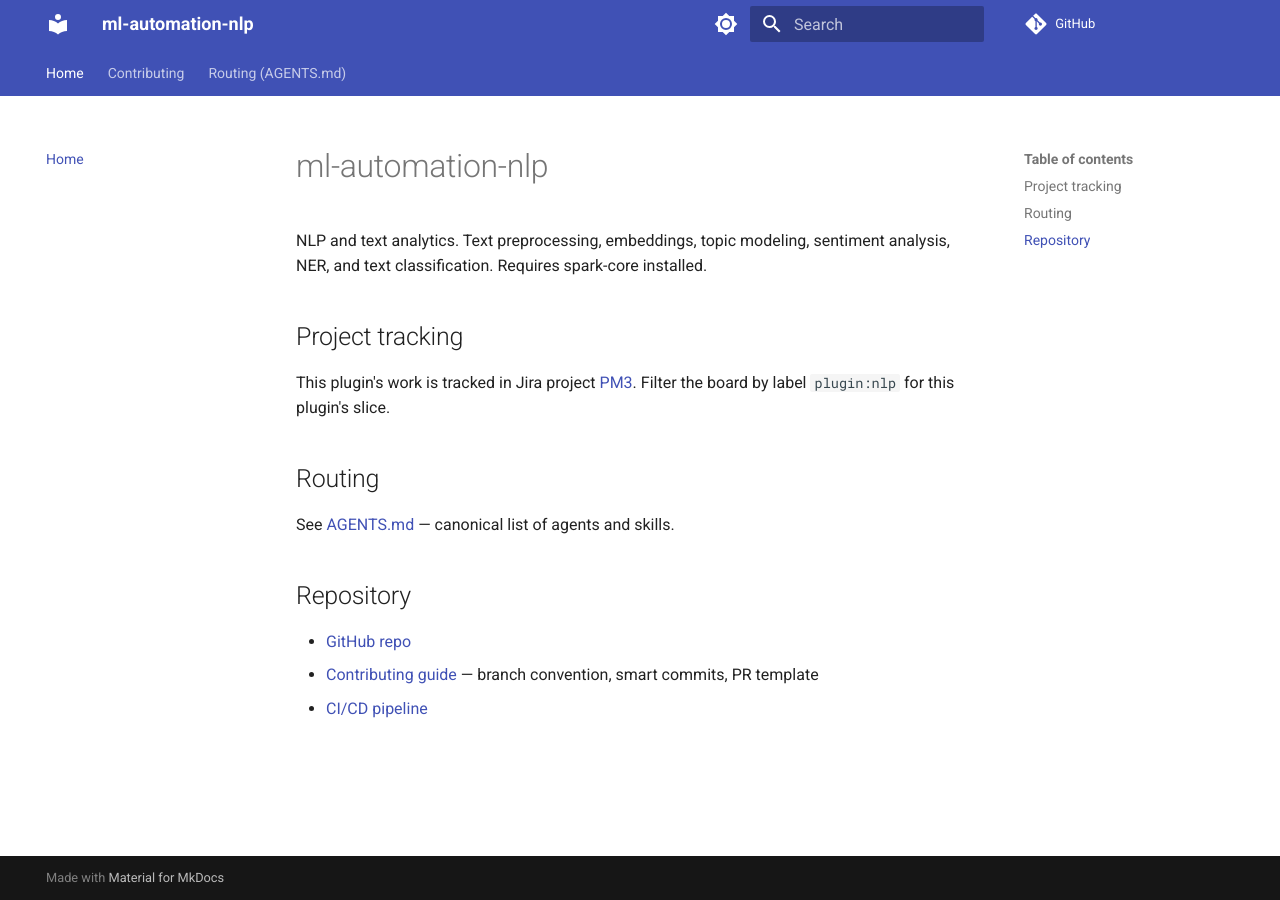
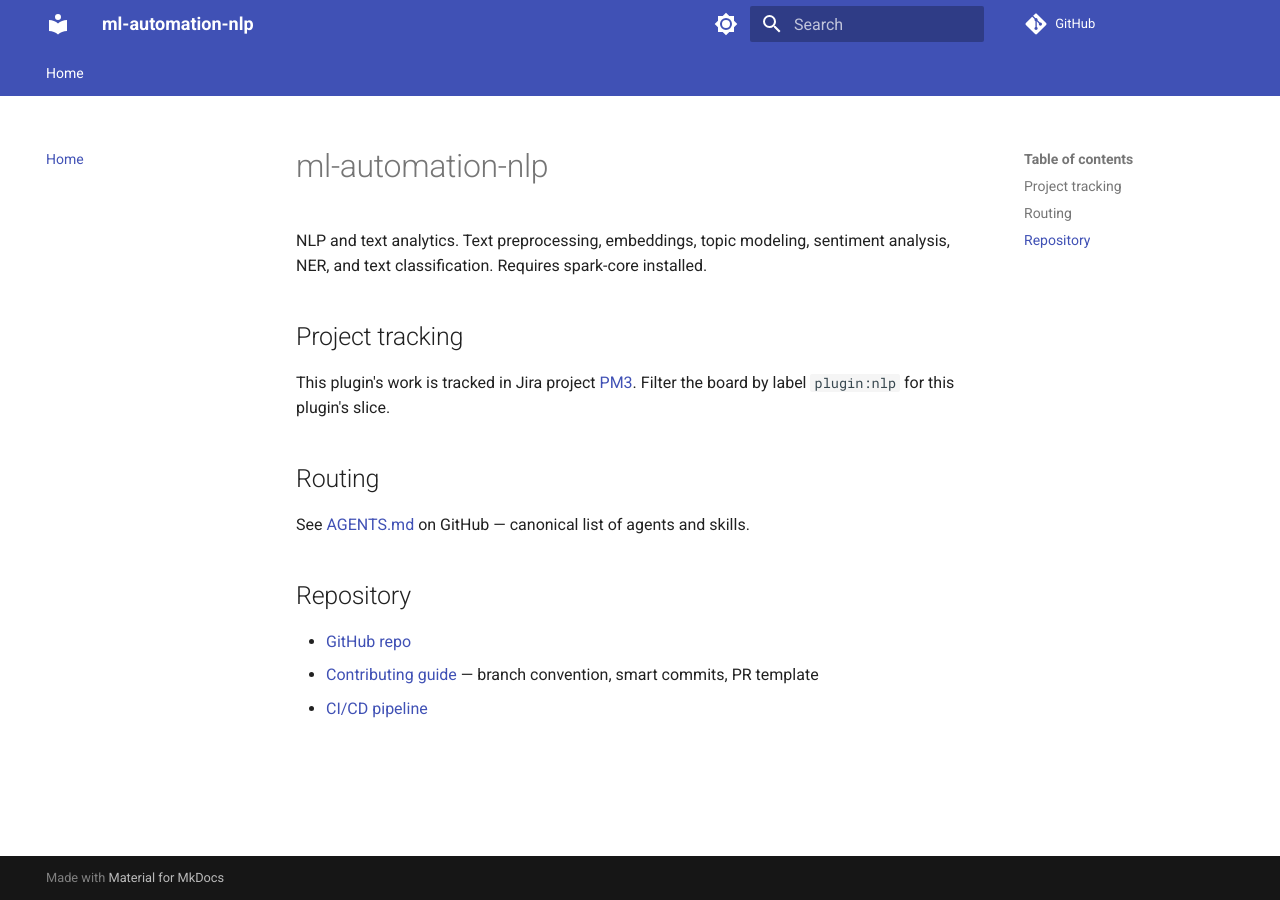
Before and after one commit to Maxilylm/ml-automation-nlp, an MkDocs documentation site: the page built from docs/index.md, in a window 1280 px wide. Built offline with MkDocs 1.6.1 and Material for MkDocs 9.7.7, drawn with Linux system fonts in a browser that asks for light colours; comment, search, counter and statistics services are not loaded.

Commit message:
PM3 fix three post-merge defects (PM3-81/82/83)
PM3-83: validate-pr-link now exempts dependabot[bot] so Dependabot
auto-generated PRs do not fail CI on the workflow's PM3-N requirement.
Human-authored PRs still require the linked ticket.

PM3-82: drop nav: contributing.md and agents.md from mkdocs.yml
(those files were never generated under docs/, so mkdocs --strict aborted
the docs build on every push to main). Re-rendered docs/index.md with
absolute GitHub URLs for AGENTS.md and CONTRIBUTING.md instead of broken
relative ones.

PM3-81: drop the pip ecosystem block from .github/dependabot.yml — it
fails per-repo because no requirements.txt or pyproject.toml exists at
the root. Kept as a commented-out block so plugins can re-enable once
they commit a deps file.

```diff
--- a/docs/index.md
+++ b/docs/index.md
@@ -8,10 +8,10 @@
 
 ## Routing
 
-See [AGENTS.md](agents.md) — canonical list of agents and skills.
+See [AGENTS.md](https://github.com/BLEND360/ml-automation-nlp/blob/main/AGENTS.md) on GitHub — canonical list of agents and skills.
 
 ## Repository
 
 - [GitHub repo](https://github.com/BLEND360/ml-automation-nlp)
-- [Contributing guide](contributing.md) — branch convention, smart commits, PR template
+- [Contributing guide](https://github.com/BLEND360/ml-automation-nlp/blob/main/CONTRIBUTING.md) — branch convention, smart commits, PR template
 - [CI/CD pipeline](https://github.com/BLEND360/ml-automation-nlp/blob/main/.github/workflows/claude-review.yml)
--- a/mkdocs.yml
+++ b/mkdocs.yml
@@ -37,8 +37,8 @@
 
 nav:
   - Home: index.md
-  - Contributing: contributing.md
-  - Routing (AGENTS.md): agents.md
+# Contributing and AGENTS.md routing live at the repo root and aren't part of
+# the docs site. PM3-82: keep nav lean until docs/ has richer per-skill content.
 
 markdown_extensions:
   - admonition
```
Also changed, not shown: 2 other files.
